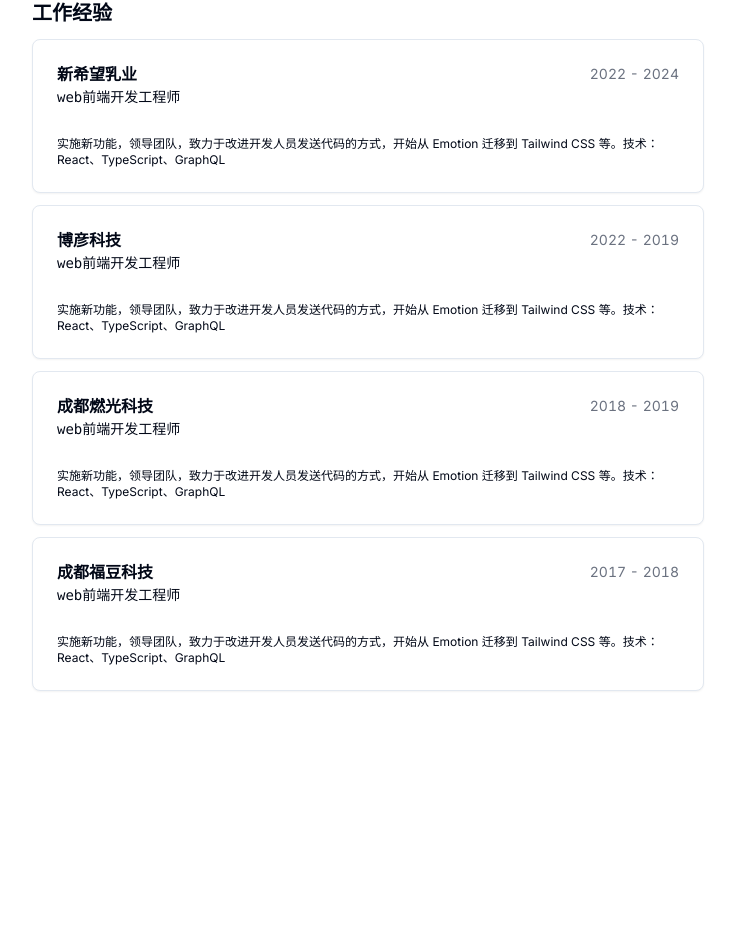
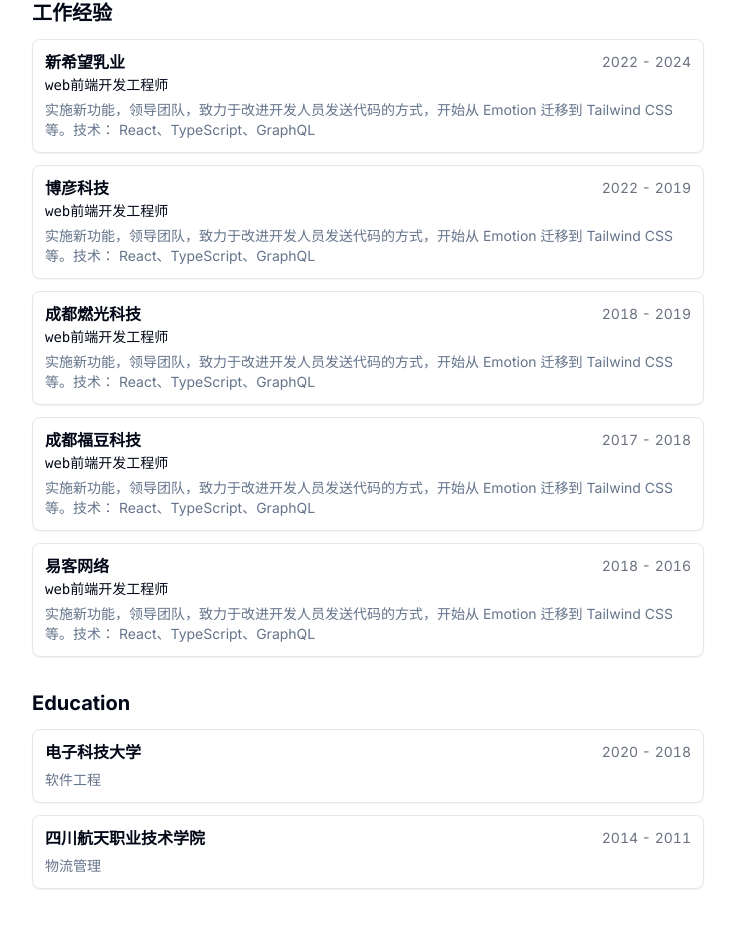
Before and after one commit to yikejason/cv, a Next.js app: page / in a window 1280 px wide. Shown: the part 351-1278 px from the top of the page, without its empty margins (272-1007 px from the left). Before the commit the page ends 1106 px from the top, so only its background shows below. Built offline with nearby package versions, Linux system fonts and the light colour scheme.

Commit message:
added education component

```diff
--- a/src/app/page.tsx
+++ b/src/app/page.tsx
@@ -66,13 +66,34 @@
                       {work.start} - {work.end}
                     </div>
                   </div>
-
                   <h4 className="font-mono text-sm leading-none">
                     {work.title}
                   </h4>
                 </CardHeader>
-                <CardContent className="mt-2 text-xs">
+                <CardContent className="mt-2 text-sm text-muted-foreground">
                   {work.description}
+                </CardContent>
+              </Card>
+            );
+          })}
+        </Section>
+        <Section>
+          <h2 className="text-xl font-bold">Education</h2>
+          {MY_RESUME_DATA.education.map((education) => {
+            return (
+              <Card key={education.school}>
+                <CardHeader>
+                  <div className="flex items-center justify-between gap-x-2 text-base">
+                    <h3 className="font-semibold leading-none">
+                      {education.school}
+                    </h3>
+                    <div className="text-sm tabular-nums text-gray-500">
+                      {education.start} - {education.end}
+                    </div>
+                  </div>
+                </CardHeader>
+                <CardContent className="mt-2 text-sm text-muted-foreground">
+                  {education.degree}
                 </CardContent>
               </Card>
             );
--- a/src/components/ui/card.tsx
+++ b/src/components/ui/card.tsx
@@ -1,6 +1,6 @@
-import * as React from "react"
+import * as React from "react";
 
-import { cn } from "@/lib/utils"
+import { cn } from "@/lib/utils";
 
 const Card = React.forwardRef<
   HTMLDivElement,
@@ -10,12 +10,12 @@
     ref={ref}
     className={cn(
       "rounded-lg border bg-card text-card-foreground shadow-sm",
-      className
+      className,
     )}
     {...props}
   />
-))
-Card.displayName = "Card"
+));
+Card.displayName = "Card";
 
 const CardHeader = React.forwardRef<
   HTMLDivElement,
@@ -23,11 +23,11 @@
 >(({ className, ...props }, ref) => (
   <div
     ref={ref}
-    className={cn("flex flex-col space-y-1.5 p-6", className)}
+    className={cn("flex flex-col space-y-1.5 px-3 pt-3", className)}
     {...props}
   />
-))
-CardHeader.displayName = "CardHeader"
+));
+CardHeader.displayName = "CardHeader";
 
 const CardTitle = React.forwardRef<
   HTMLParagraphElement,
@@ -37,12 +37,12 @@
     ref={ref}
     className={cn(
       "text-2xl font-semibold leading-none tracking-tight",
-      className
+      className,
     )}
     {...props}
   />
-))
-CardTitle.displayName = "CardTitle"
+));
+CardTitle.displayName = "CardTitle";
 
 const CardDescription = React.forwardRef<
   HTMLParagraphElement,
@@ -53,16 +53,16 @@
     className={cn("text-sm text-muted-foreground", className)}
     {...props}
   />
-))
-CardDescription.displayName = "CardDescription"
+));
+CardDescription.displayName = "CardDescription";
 
 const CardContent = React.forwardRef<
   HTMLDivElement,
   React.HTMLAttributes<HTMLDivElement>
 >(({ className, ...props }, ref) => (
-  <div ref={ref} className={cn("p-6 pt-0", className)} {...props} />
-))
-CardContent.displayName = "CardContent"
+  <div ref={ref} className={cn("p-3 pt-0", className)} {...props} />
+));
+CardContent.displayName = "CardContent";
 
 const CardFooter = React.forwardRef<
   HTMLDivElement,
@@ -73,7 +73,14 @@
     className={cn("flex items-center p-6 pt-0", className)}
     {...props}
   />
-))
-CardFooter.displayName = "CardFooter"
+));
+CardFooter.displayName = "CardFooter";
 
-export { Card, CardHeader, CardFooter, CardTitle, CardDescription, CardContent }
+export {
+  Card,
+  CardHeader,
+  CardFooter,
+  CardTitle,
+  CardDescription,
+  CardContent,
+};
--- a/src/data/my-resume-data.tsx
+++ b/src/data/my-resume-data.tsx
@@ -45,5 +45,28 @@
       description:
         "实施新功能，领导团队，致力于改进开发人员发送代码的方式，开始从 Emotion 迁移到 Tailwind CSS 等。技术： React、TypeScript、GraphQL",
     },
+    {
+      company: "易客网络",
+      link: "https://www.newhopedairy.cn",
+      title: "web前端开发工程师",
+      start: "2018",
+      end: "2016",
+      description:
+        "实施新功能，领导团队，致力于改进开发人员发送代码的方式，开始从 Emotion 迁移到 Tailwind CSS 等。技术： React、TypeScript、GraphQL",
+    },
+  ],
+  education: [
+    {
+      school: "电子科技大学",
+      degree: "软件工程",
+      start: "2020",
+      end: "2018",
+    },
+    {
+      school: "四川航天职业技术学院",
+      degree: "物流管理",
+      start: "2014",
+      end: "2011",
+    },
   ],
 };
```
